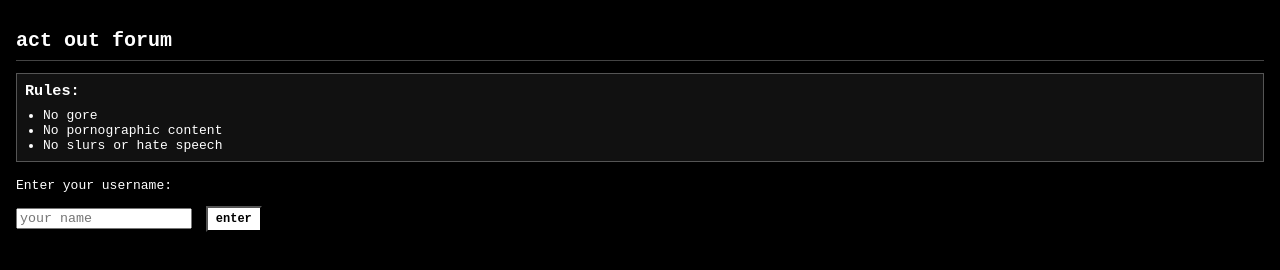
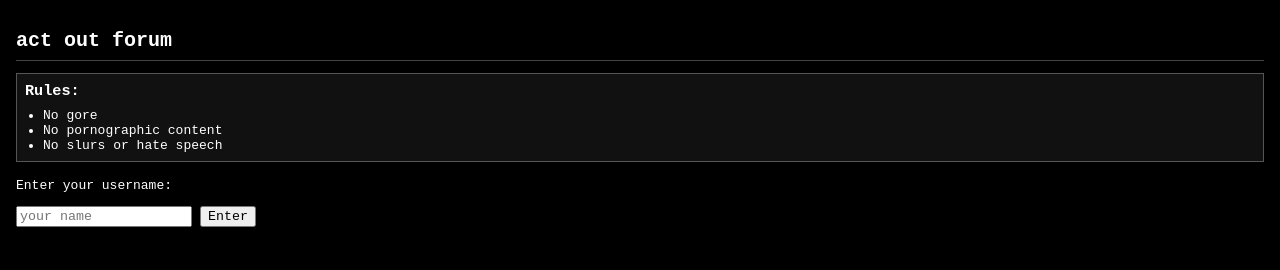
Before and after one commit to actoutxd/actout-xd, a plain HTML site: page index.html in a window 1280 px wide. Drawn offline with Linux system fonts and the light colour scheme.

Commit message:
Update index.html

```diff
--- a/index.html
+++ b/index.html
@@ -39,14 +39,13 @@
     </div>
 
     <!-- Username input -->
-    <div id="username-container">
-      <p>Enter your username:</p>
-      <input type="text" id="username-input" placeholder="your name">
-      <button id="username-enter-btn"
-        style="background:white;color:black;padding:4px 8px;font-size:12px;font-weight:bold;margin-left:6px;">
-        enter
-      </button>
-    </div>
+<div id="username-container">
+  <p>Enter your username:</p>
+  <div style="display:flex;gap:8px;align-items:center;">
+    <input type="text" id="username-input" placeholder="your name">
+    <button id="username-btn">Enter</button>
+  </div>
+</div>
 
     <!-- Index -->
     <div id="index-view" style="display:none;">
```
